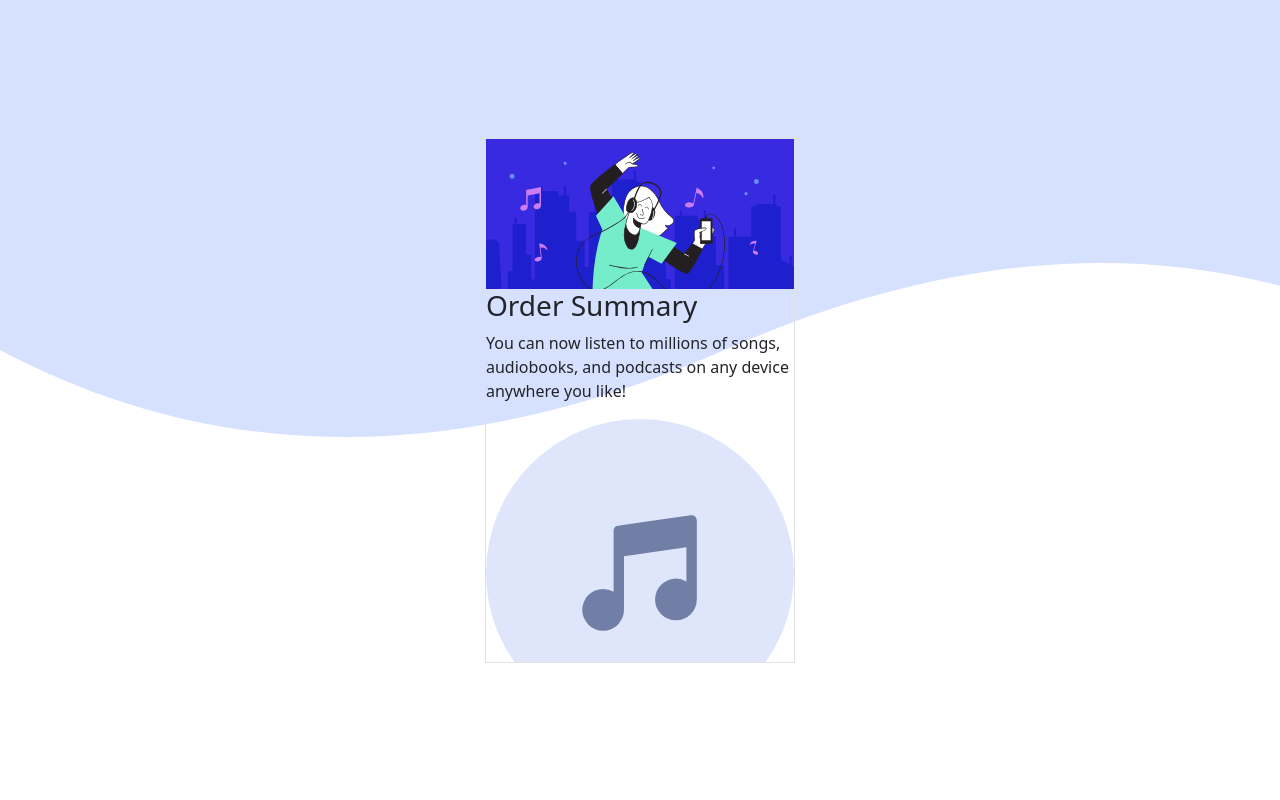
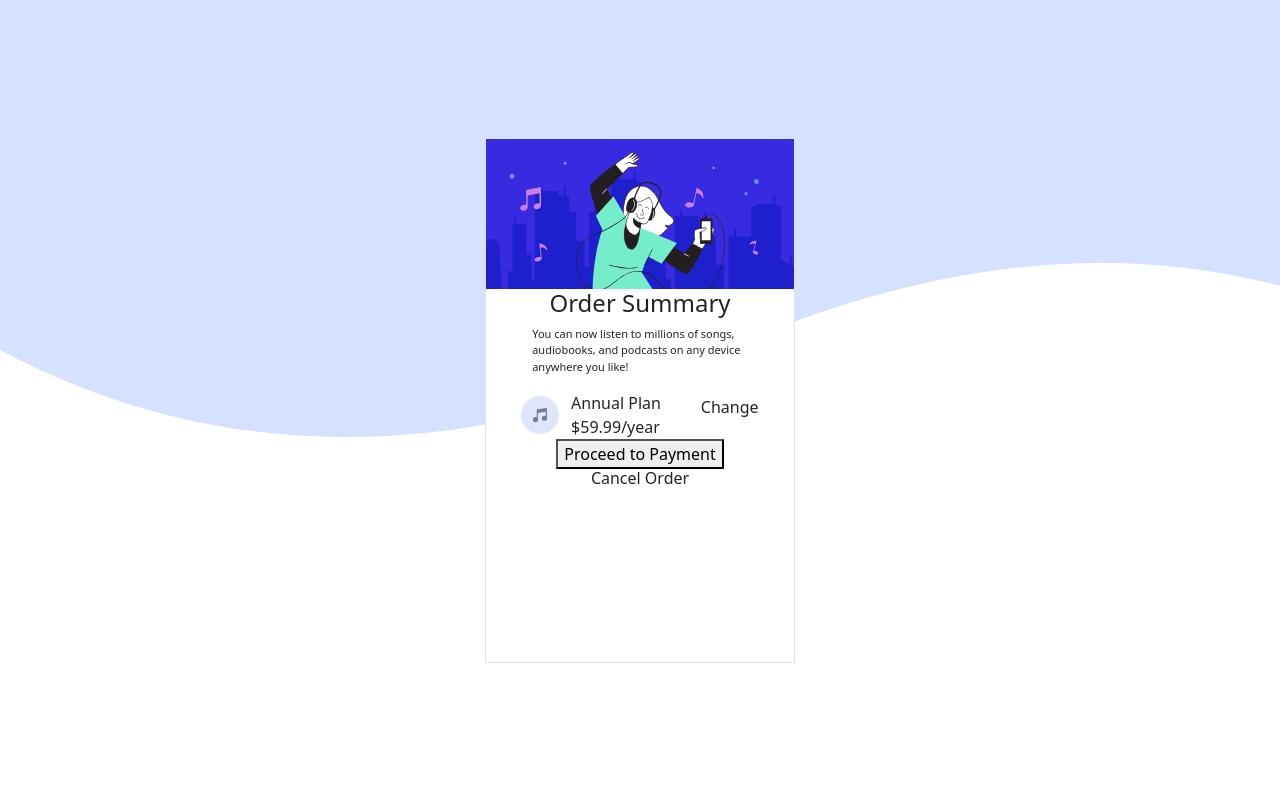
Before and after one commit to AsumVictor/order-summary-card, a plain HTML site: page index.html in a window 1280 px wide. Drawn offline with Linux system fonts and the light colour scheme.

Commit message:
added vertical layout

```diff
--- a/index.html
+++ b/index.html
@@ -15,15 +15,15 @@
     <div class="container-fluid justify-content-center align-items-center d-flex">
        <div class="row justify-content-center align-items-center d-flex">
         <div class="col-12 justify-content-center align-items-center d-flex">
-          <div class="orderCard border" style="height: 525px;width:310px;">
+          <div class="orderCard border bg-white d-flex align-items-center" style="height: 525px;width:310px;">
             <img src="images/illustration-hero.svg" style="width:100% ;" srcset="images/illustration-hero.svg">
-             <article>
-                <h3>Order Summary</h3>
-                <p>You can now listen to millions of songs, audiobooks, and podcasts on any
+             <article class="ustify-content-center align-items-center d-flex">
+                <h4>Order Summary</h4>
+                <p style="width: 70%;font-size: 11px;">You can now listen to millions of songs, audiobooks, and podcasts on any
                 device anywhere you like!</p>
              </article>
-              <div class="row">
-                 <img src="images/icon-music.svg" alt="images/icon-music.svg" srcset="images/icon-music.svg">
+              <div class="row1 d-flex align-items-center" style="width:90%;">
+                 <img src="images/icon-music.svg" style="height:1cm;width:1cm;" alt="images/icon-music.svg" srcset="images/icon-music.svg">
                   <section>
                     Annual Plan <br> $59.99/year
                   </section>
--- a/style.css
+++ b/style.css
@@ -12,9 +12,34 @@ body{
     height: 100%;
     width: 100%;
     position: fixed;
-    overflow: scroll;
+    overflow-y: scroll;
 }
 
 .orderCard{
     overflow: hidden;
+    flex-direction: column;
 }
+
+article{
+    flex-direction: column;
+}
+
+.row1{
+    flex-direction: row;
+    justify-content: center ;
+    position: relative;
+}
+
+.row1 img{
+    left: 20px;
+    position: absolute;
+}
+
+.row1 section{
+    margin-left: -3rem;
+}
+
+.row1 p{
+    right: 20px;
+    position: absolute;
+}
```
